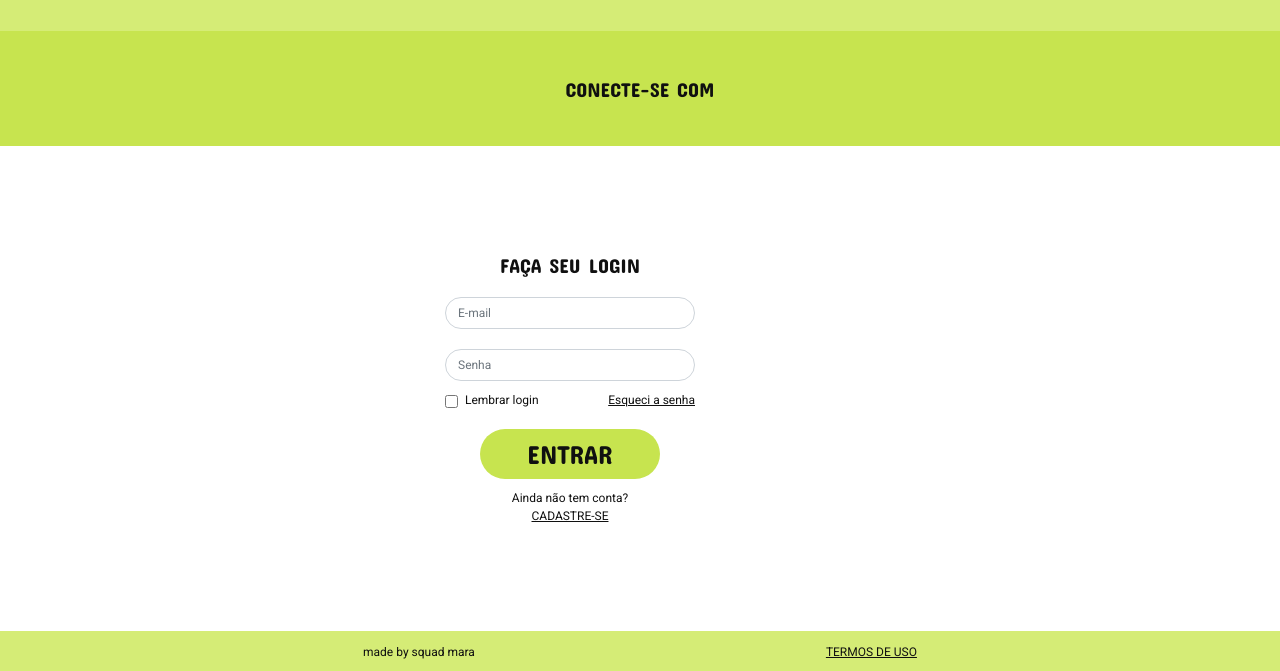
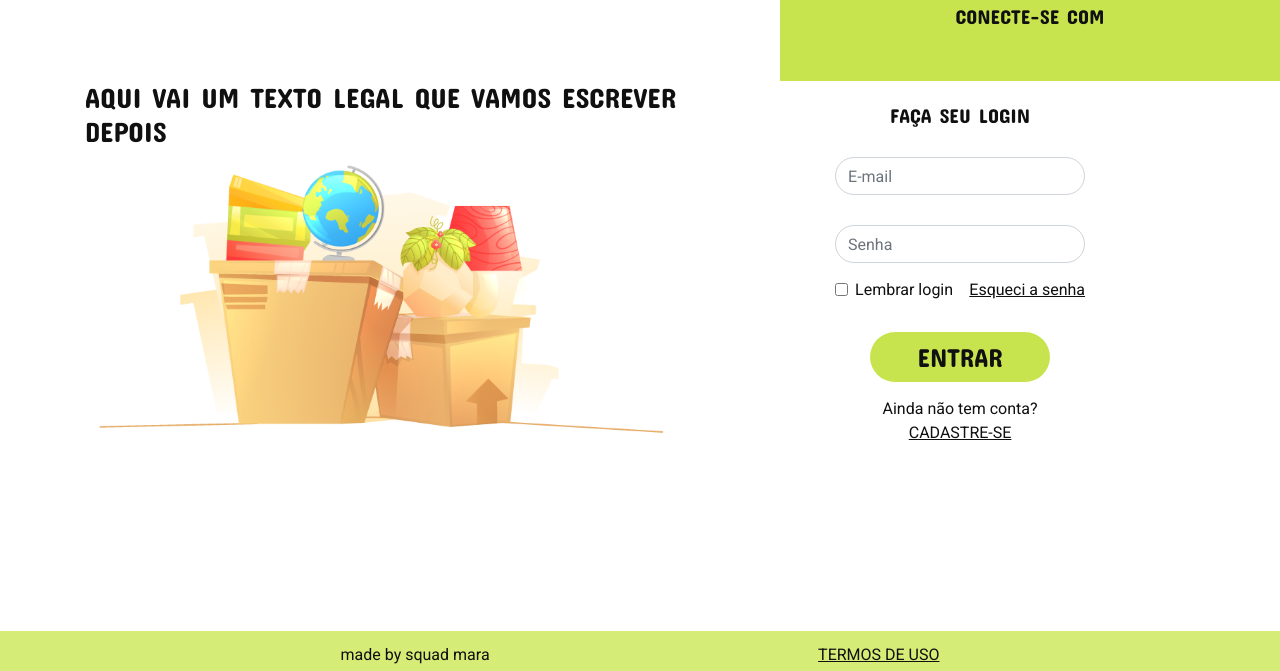
Before and after one commit to nayamarosa/redesocial, a plain HTML site: page login.html in a window 1280 px wide. Shown: the part 129-800 px from the top of the page. Drawn offline with nearby package versions, Linux system fonts and the light colour scheme.

Commit message:
começo de css para notebook

```diff
--- a/login.css
+++ b/login.css
@@ -8,6 +8,13 @@
     font-family: 'Concert One', cursive;
     color:  #101010;
     margin: 0;
+}
+
+@media (min-width: 200px) and (max-width: 779px){
+    body{
+        /* height: calc(100vh - 40px); */
+        display: flex;
+        flex-direction: column;
     }
 
     .margin-p{
@@ -42,13 +49,6 @@
         font-size: 26px;
     }
 
-@media (min-width: 360px){
-    body{
-        height: calc(100vh - 40px);
-        display: flex;
-        flex-direction: column;
-    }
-
     .logo{
         background-color: #D5EC76;
         height: 160px;
@@ -61,8 +61,8 @@
         width: 300px;
     }
 
-    .form-style{
-        margin: auto 0;
+    .image-about{
+        display: none;
     }
 
     .social-login{
@@ -71,6 +71,10 @@
         display: flex;
         justify-content: center;
         align-items: center;
+    }
+
+    .form-style{
+        margin: auto 0;
     }
 
     .form-input-size{
@@ -115,35 +119,79 @@
     }
 }
 
-@media (min-width: 992px){
-    body{
+@media (min-width: 780px){
+    /* body{
         height: calc(100vh - 40px);
         display: flex;
         flex-direction: column;
+    } */
+
+    .margin-p{
+        margin: 0 0 15px;
+    }
+
+    .margin-m{
+        margin: 0 0 20px;
+    }
+
+    .margin-g{
+        margin: 0 0 30px;
+    }
+
+    .margin-gg{
+        margin: 0 0 40px;
+    }
+
+    .font-p{
+        font-size: 16px;
+    }
+
+    .font-m{
+        font-size: 24px;
+    }
+
+    .font-g{
+        font-size: 30px;
+    }
+
+    .font-gg{
+        font-size: 26px;
     }
 
     .logo{
         background-color: #D5EC76;
-        height: 160px;
+        height: 80px;
         display: flex;
         justify-content: center;
         align-items: center;
     }
 
     .logo img{
-        width: 300px;
-    }
-
-    .form-style{
-        margin: auto 0;
+        width: 260px;
     }
 
     .social-login{
         background-color: #C7E44F;
-        height: 115px;
+        width: 500px;
+        height: 130px;
+        float: right;
         display: flex;
         justify-content: center;
         align-items: center;
+    }
+
+    .image-about{
+        display: inline;
+    }
+
+    .image-about img{
+        width: 600px;
+        display: inline-block;
+    }
+
+    .form-style{
+        width: 500px;
+        margin: 0;
     }
 
     .form-input-size{
--- a/login.html
+++ b/login.html
@@ -30,6 +30,14 @@
     </section>
   </header>
 
+  <section class="container d-flex align-items-center login-style">
+    <div class="image-about">
+      <h3 class="concert-font-family">AQUI VAI UM TEXTO LEGAL QUE VAMOS ESCREVER DEPOIS</h3>
+      <figure>
+        <img src="img-1.png" alt="" srcset="">
+      </figure>
+    </div>
+
     <form class="container d-flex flex-column align-items-center form-style">
       <h5 class="concert-font-family margin-g">FAÇA SEU LOGIN</h5>
       <div class="form-group margin-g">
@@ -49,6 +57,8 @@
         <p data-toggle="modal" data-target="#myModal"><u>CADASTRE-SE</u></p>
       </section>
     </form>
+
+  </section>
 
   <!-- modal -->
   <div class="modal fade modal-style" id="myModal" tabindex="-1" role="dialog" aria-labelledby="myModalLabel">
```
Also changed, not shown: img-1.png (added). Lines whose indentation alone changed are shown as unchanged.
